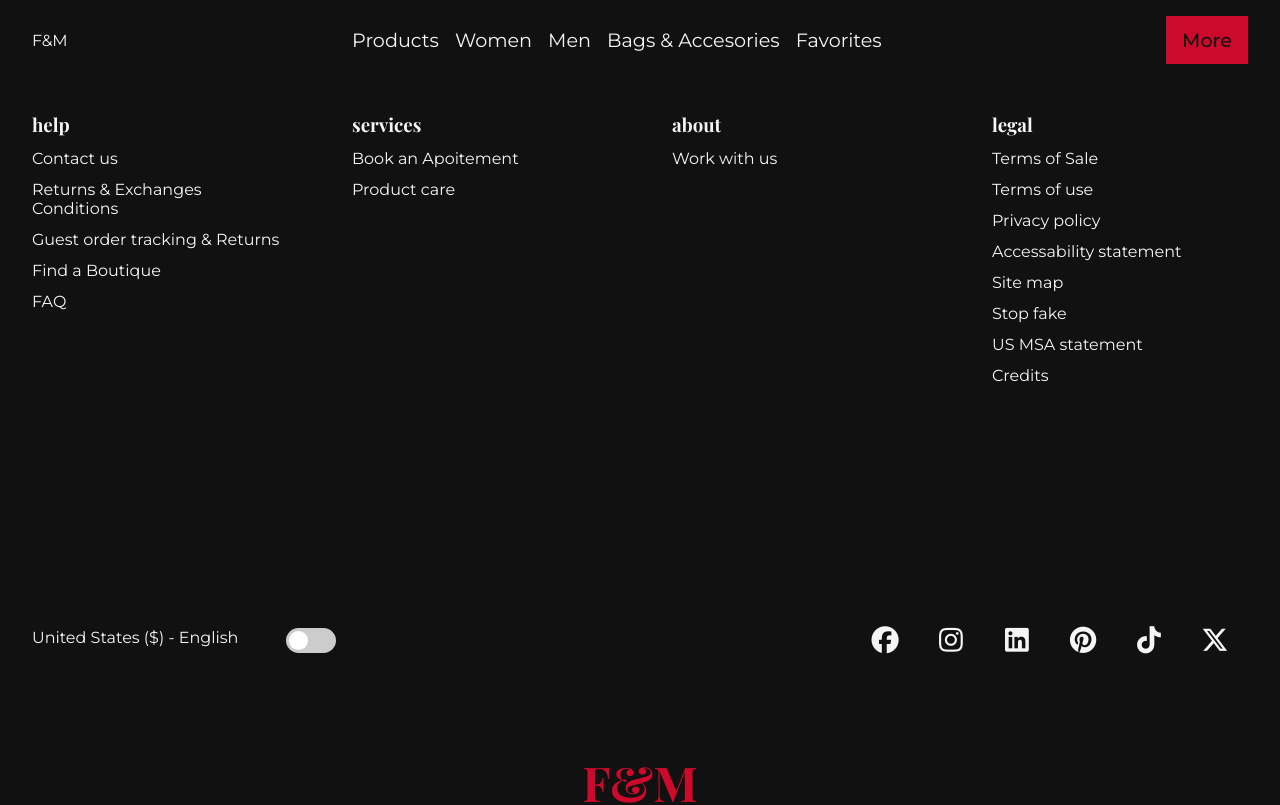
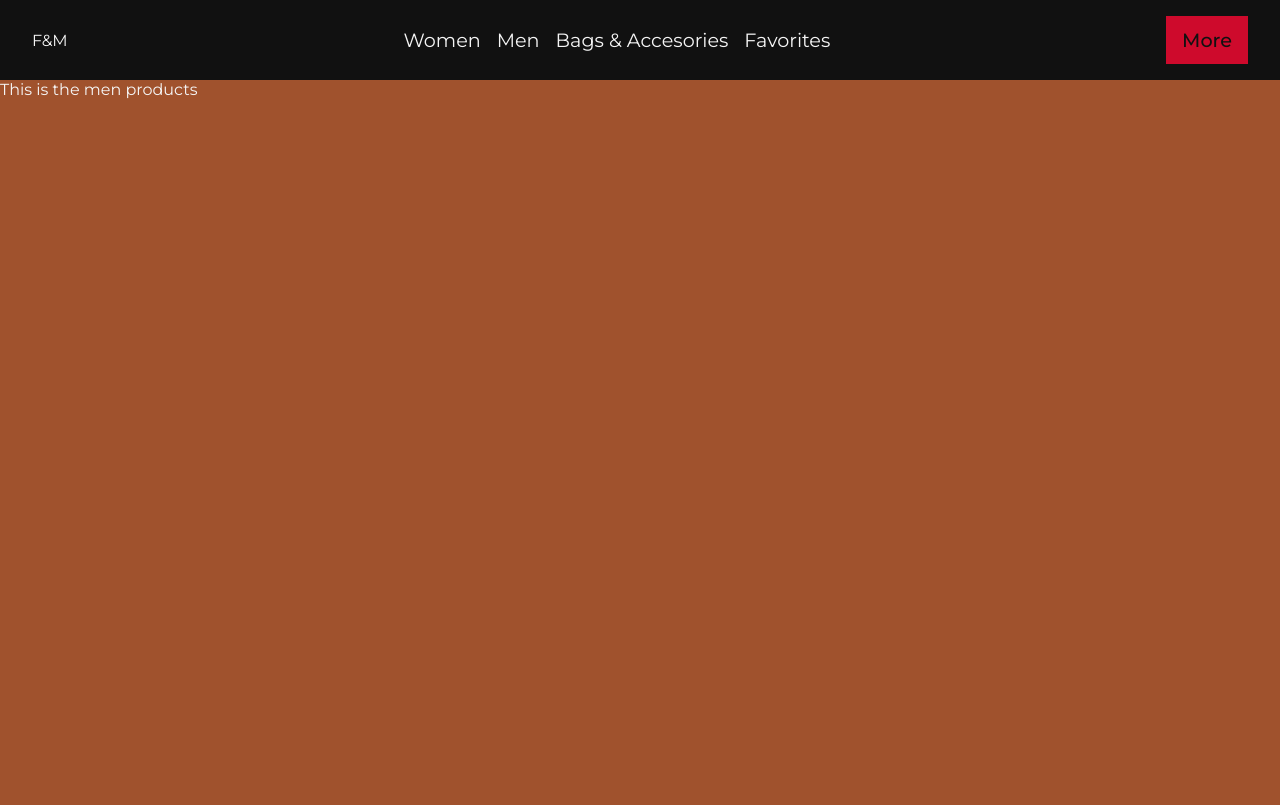
Before and after one commit to yusef-codes10/f-and-m, a Vue app: page /men in a window 1280 px wide. Shown: the top 805 px of the page. Built offline with nearby package versions, Linux system fonts and the light colour scheme.

Commit message:
men view & route added

```diff
--- a/src/components/FHeader.vue
+++ b/src/components/FHeader.vue
@@ -13,9 +13,8 @@ console.log(myStore.shoes)
       F&M</RouterLink
     >
     <ul class="no-mobile">
-      <li><a href="#">Products</a></li>
       <li><RouterLink to="/women">Women</RouterLink></li>
-      <li><a href="#">Men</a></li>
+      <li><RouterLink to="/men">Men</RouterLink></li>
       <li><a href="#">Bags & Accesories</a></li>
       <li @click="myStore.toggleFavoriteFilter">Favorites</li>
     </ul>
--- a/src/router/index.js
+++ b/src/router/index.js
@@ -1,5 +1,6 @@
 // this is the router file
 import HomeView from '@/views/HomeView.vue'
+import MenView from '@/views/menView.vue'
 import WomenView from '@/views/WomenView.vue'
 import { createRouter, createWebHistory } from 'vue-router'
 
@@ -11,8 +12,13 @@ const routes = [
   },
   {
     path: '/women',
-    name: 'women',
+    name: 'Women',
     component: WomenView,
+  },
+  {
+    path: '/men',
+    name: 'Men',
+    component: MenView,
   },
 ]
 
--- /dev/null
+++ b/src/views/menView.vue
@@ -0,0 +1,10 @@
+<template>
+  <div class="men">This is the men products</div>
+</template>
+
+<style scoped>
+.men {
+  height: 100dvh;
+  background-color: sienna;
+}
+</style>
```
